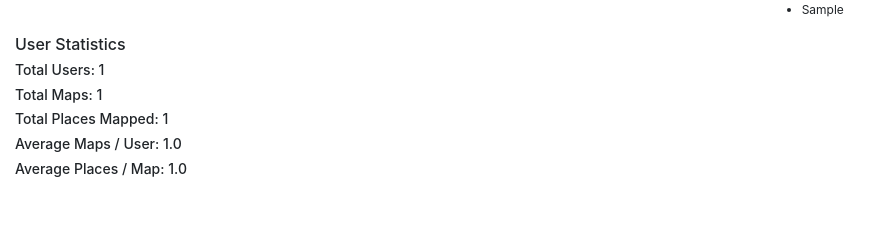
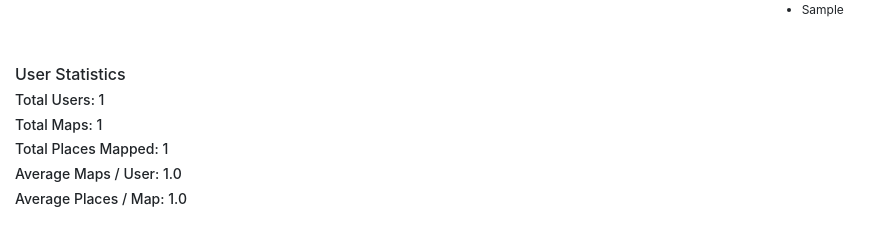
Before and after one commit to teganbroderick/Travelmaps, a Flask app: page /dashboard in a window 1280 px wide. Shown: the part 400-646 px from the top of the page, without its empty margins (0-891 px from the left). Run offline with Flask 2, Linux system fonts and the light colour scheme; tables that the repository leaves empty hold one stand-in row (values such as "Sample post"); data that the repository does not hold is empty; some libraries are stand-ins or nearby versions.

Commit message:
Basic formatting of divs/bootstrap

```diff
--- a/templates/dashboard.html
+++ b/templates/dashboard.html
@@ -32,15 +32,18 @@
         </div>
       </div>
     </div>
+    <div class="row" style="height: 30px">
+    </div>
     <div class="row">
-      <div class="col-7">
+      <div class="col-3">
         <h2 id="dashboard-header">User Statistics</h2>
         <h3 id="dashboard-par-header"> Total Users: {{ total_users }}</h3>
         <h3 id="dashboard-par-header"> Total Maps: {{ total_maps }}</h3>
         <h3 id="dashboard-par-header"> Total Places Mapped: {{ total_places_mapped }}</h3>
         <h3 id="dashboard-par-header"> Average Maps / User: {{ avg_maps_per_user }}</h3>
         <h3 id="dashboard-par-header"> Average Places / Map: {{ avg_places_mapped }}</h3>
-
+      </div>
+      <div class="col-7">
       </div>
     </div>
 
```
